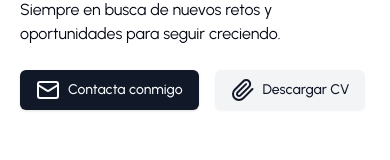
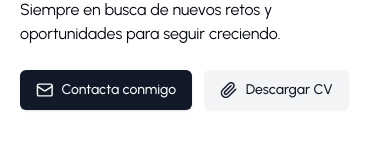
Before and after one commit to emerson204/my-portfolio, a Next.js app: page / in a window 390 px wide. Shown: the part 670-830 px from the top of the page. Built offline with nearby package versions, Linux system fonts and the light colour scheme.

Commit message:
Ajustando botones del hero

```diff
--- a/components/hero.jsx
+++ b/components/hero.jsx
@@ -52,12 +52,13 @@ export default function Hero() {
             busca de nuevos retos y oportunidades para seguir creciendo.
           </p>
 
-          <div className="flex items-center gap-4">
+          <div className="flex items-center gap-3 md:gap-4">
             <Link
               href="#contacto"
               className={`${buttonVariants()} py-5 hover:shadow-xl transition-shadow duration-300 dark:hover:shadow-slate-600 dark:hover:shadow-lg`}
             >
-              <Mail className="mr-2" /> Contacta conmigo
+              <Mail className="mr-2 w-[1.1rem] md:w-[1.3rem]" /> Contacta
+              conmigo
             </Link>
 
             <Link
@@ -67,7 +68,7 @@ export default function Hero() {
                 variant: "secondary",
               })} py-5 hover:shadow-xl transition-shadow duration-300  dark:hover:shadow-slate-400 dark:hover:shadow-lg`}
             >
-              <Paperclip className="mr-2" />
+              <Paperclip className="mr-2 w-[1.1rem] md:w-[1.3rem]" />
               Descargar CV
             </Link>
           </div>
```
